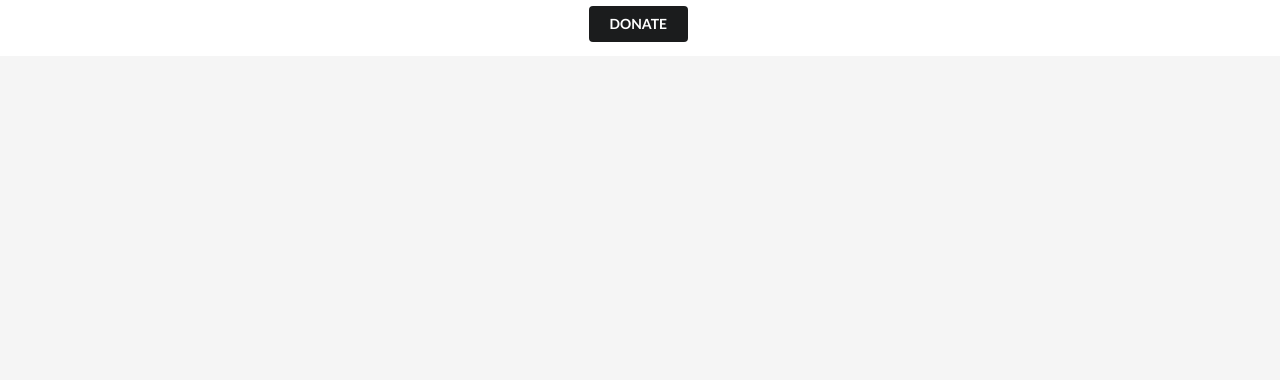
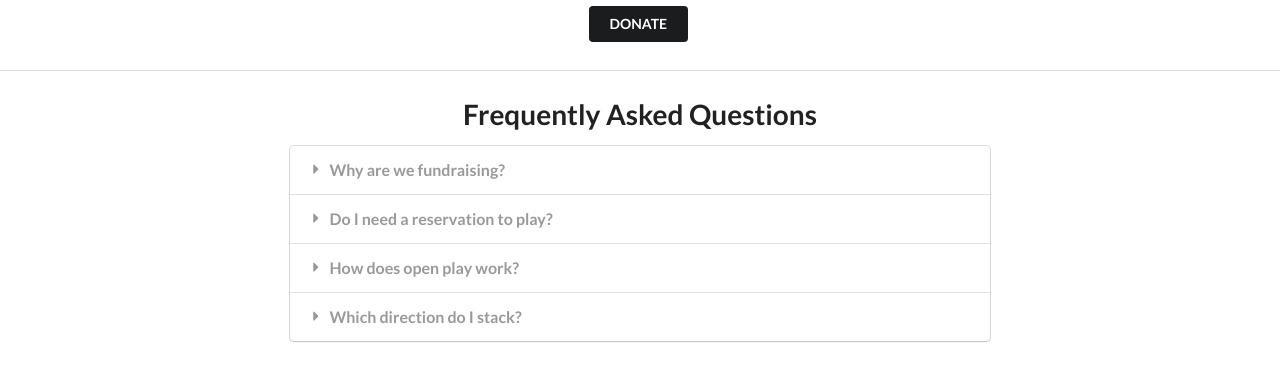
Before and after one commit to doboy/zitnr, a React app: page / in a window 1280 px wide. Shown: the part 1208-1588 px from the top of the page. Before the commit the page ends 1264 px from the top, so only its background shows below. Built offline with nearby package versions, Linux system fonts and the light colour scheme; no server answers; the database is empty.

Commit message:
add faqs

```diff
--- a/src/components/HomeTab.tsx
+++ b/src/components/HomeTab.tsx
@@ -14,10 +14,10 @@ export const HomeTab = ({ handlePageChange }: { handlePageChange: HandlePageChan
             Welcome to z.i.t.n.r.!
           </h1>
           <div>
-            We're a non-profit using donations to reserve courts for open play at <strong>Miller Park</strong><br /><br/>
-            Open play schedule is <br/>
+            We're a non-profit using donations to reserve courts for open play at <strong>Miller Park</strong><br /><br />
+            Open play schedule is <br />
             <strong>Monday-Friday: 5:45-8:15 PM.</strong><br />
-            <strong>Monday, Wednesday, Friday: 10:00-12:00 PM.</strong><br /><br/>
+            <strong>Monday, Wednesday, Friday: 10:00-12:00 PM.</strong><br /><br />
             It costs <strong>$37.50</strong> per day — help keep the games going by donating today.
           </div>
           <br />
@@ -76,7 +76,84 @@ export const HomeTab = ({ handlePageChange }: { handlePageChange: HandlePageChan
             <button onClick={() => handlePageChange("#donate")} className="ui black button">DONATE</button>
           </div>
         </div>
+
+        <div className="ui divider" />
+        <div className="ui basic segment">
+          <div className="ui text container">
+            <Faqs />
+          </div>
+        </div>
       </div>
     </>
   );
 };
+
+const Faqs = () => {
+  const ref = React.useRef<HTMLDivElement>(null);
+
+  React.useEffect(() => {
+    if (ref.current) {
+      // @ts-ignore
+      $(ref.current).accordion({
+        exclusive: false,
+        duration: 200,
+      });
+    }
+  }, []);
+
+  return (
+    <>
+      <h1 className="ui centered aligned header">
+        Frequently Asked Questions
+      </h1>
+
+      <div ref={ref} className="ui fluid styled accordion">
+      <div className="title">
+          <i className="dropdown icon"></i>
+          Why are we fundraising?
+        </div>
+        <div className="content">
+          <p className="transition hidden">
+            We are fundraising to cover the costs of reserving courts for open play at Miller Park.
+            If we do not reserve the courts, the courts may be reserved by private groups and not available for open play.
+          </p>
+        </div>
+        <div className="title">
+          <i className="dropdown icon"></i>
+          Do I need a reservation to play?
+        </div>
+        <div className="content">
+          <p className="transition hidden">
+            During open play, no reservation is needed. Just show up at the park during the scheduled open play hours and join in on the fun!
+          </p>
+        </div>
+        <div className="title">
+          <i className="dropdown icon"></i>
+          How does open play work?
+        </div>
+        <div className="content">
+          <p className="transition hidden">
+            Simply stack your paddles in line based on your level of play.
+            When it's your turn, you will be called to the court to play a game with the players in your stack of 4.
+            To share the courts farily, players play a game to 11 points and then rotate out.
+          </p>
+        </div>
+        <div className="title">
+          <i className="dropdown icon"></i>
+          Which direction do I stack?
+        </div>
+        <div className="content">
+          <p className="transition hidden">
+            See this diagram for how to stack your paddle:
+            <img className="ui large centered image" src="./public/stacking-diagram.png" />
+
+          </p>
+        </div>
+      </div>
+
+      <div>
+      </div>
+      <br/><br/><br/><br/>
+    </>
+  )
+}
--- a/src/index.tsx
+++ b/src/index.tsx
@@ -4,6 +4,7 @@ import * as Sentry from "@sentry/react";
 
 Sentry.init({
   dsn: "https://6f961457509e52d9eb379796711cbdcc@o4509047838081024.ingest.us.sentry.io/4509047839260672",
+  environment: window.location.hostname === 'localhost' ? "development" : "production",
 });
 
 import { App } from "./components/App";
```
Also changed, not shown: 1 other file (tests, documents, lock files or other folders).
